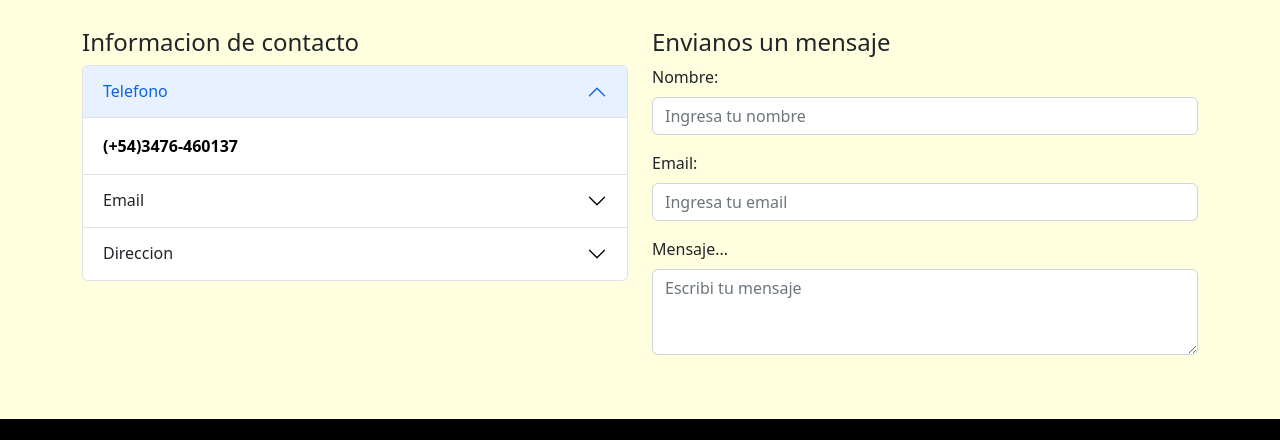
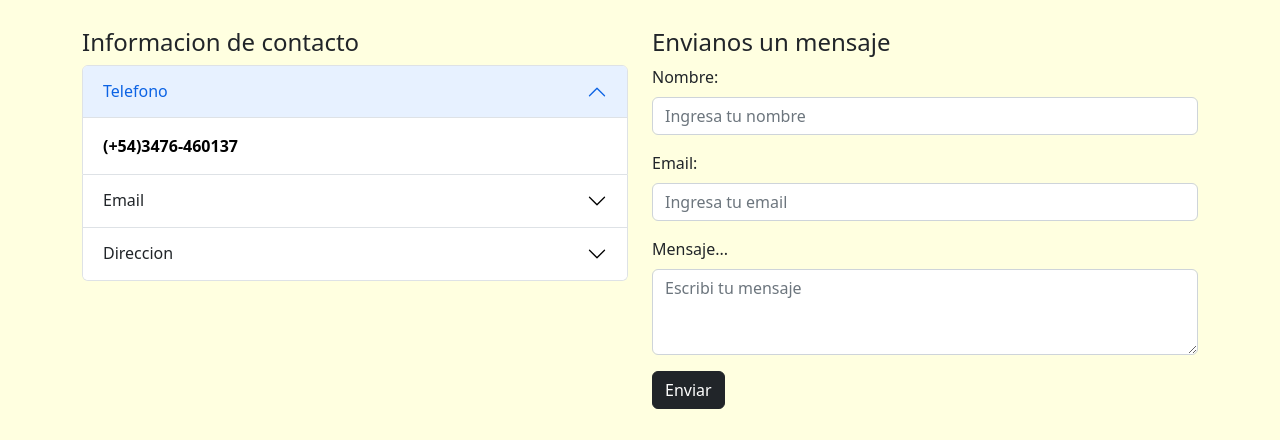
Before and after one commit to AlejoPaoloni/mauri_sport, a plain HTML site: page pages/contacto.html in a window 1280 px wide. Shown: the part 484-924 px from the top of the page. Drawn offline with Linux system fonts and the light colour scheme.

Commit message:
cambio en contacto

```diff
--- a/pages/contacto.html
+++ b/pages/contacto.html
@@ -147,6 +147,9 @@
           <textarea class="form-control" id="exampleFormControlTextarea1" placeholder="Escribi tu mensaje"
             rows="3"></textarea>
         </div>
+        <div>
+          <button type="button" class="btn btn-dark">Enviar</button>
+        </div>
       </div>
     </div>
   </section>
```
